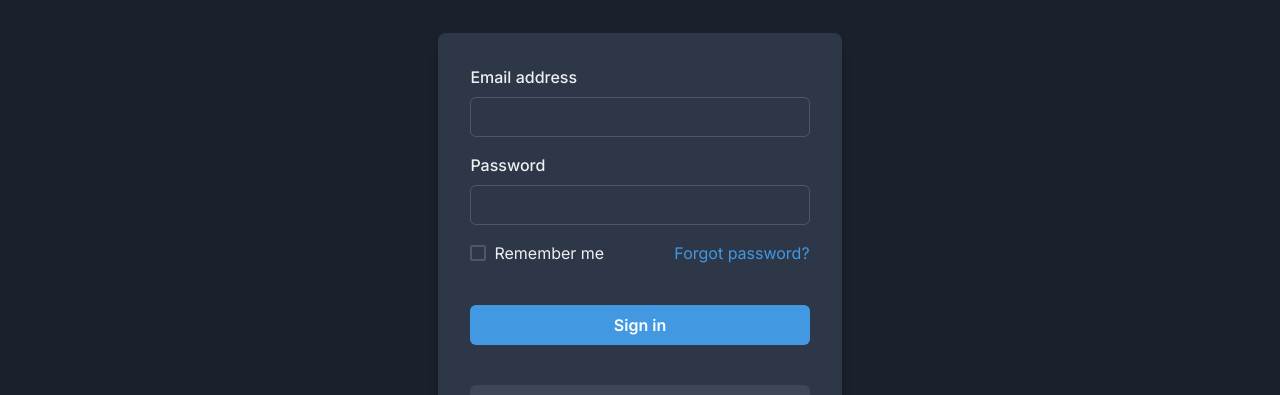
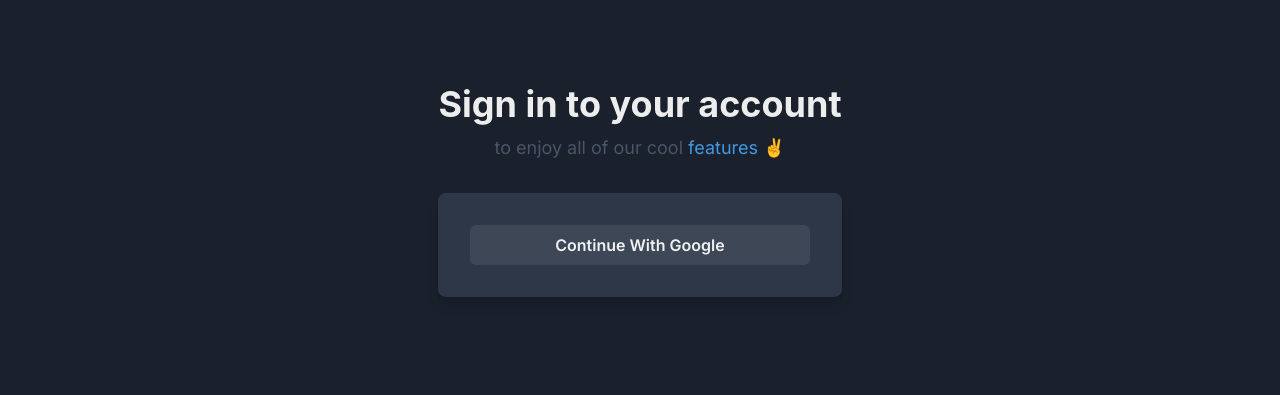
Before and after one commit to Reinhartsamuel/autotrade, a Next.js app: page /auth/login in a window 1280 px wide. Shown: the part 274-669 px from the top of the page. Built offline with nearby package versions, Linux system fonts and the light colour scheme; no server answers.

Commit message:
fix few errors, disable rules

```diff
--- a/app/api/callback/route.js
+++ b/app/api/callback/route.js
@@ -1,8 +1,7 @@
 import CryptoJS from "crypto-js";
-import Base64 from "crypto-js/enc-base64";
 import { db } from "../../../lib/firebase-admin-config";
 
-const appMode = process.env.NEXT_PUBLIC_APP_MODE;
+// const appMode = process.env.NEXT_PUBLIC_APP_MODE;
 
 export async function POST(request) {
   const body = await request.json();
@@ -10,7 +9,7 @@
 
   // const serverKey = appMode === "staging" ?  process.env.NEXT_PUBLIC_MIDTRANS_SERVER_KEY_SANDBOX : "kontoll"
   const serverKey = process.env.NEXT_PUBLIC_MIDTRANS_SERVER_KEY_SANDBOX
-  let error = undefined;
+  let errorData = undefined;
 
   //create hash
   const hash = CryptoJS.SHA512(order_id + status_code + gross_amount + serverKey)
@@ -54,10 +53,10 @@
         })
       } catch (error) {
         console.log(error.message, 'error sending email create order');
-        error = error.message
+        errorData = error.message
         // return Response.json({status : false, message : error.message, data : "Error sending email create order", body})
       }
-      return Response.json({ message : "success", error });
+      return Response.json({ message : "success", error: errorData });
     } catch (error) {
       return Response.json({ status: false, message: JSON.stringify(error) });
     }
--- a/app/api/card/token/route.js
+++ b/app/api/card/token/route.js
@@ -1,4 +1,4 @@
-const axios = require("axios");
+import axios from 'axios';
 
 export async function GET(request) {
   const searchParams = request.nextUrl.searchParams;
--- a/app/api/payment/route.js
+++ b/app/api/payment/route.js
@@ -1,4 +1,4 @@
-const midtransClient = require("midtrans-client");
+import midtransClient from "midtrans-client";
 
 export async function POST(request) {
 
--- a/app/auth/forgot-password/page.js
+++ b/app/auth/forgot-password/page.js
@@ -1,4 +1,3 @@
-import React from 'react'
 
 const ForgotPasswordPage = () => {
   return (
--- a/app/auth/login/page.js
+++ b/app/auth/login/page.js
@@ -2,10 +2,6 @@
 import {
   Flex,
   Box,
-  FormControl,
-  FormLabel,
-  Input,
-  Checkbox,
   Stack,
   Link,
   Button,
@@ -104,31 +100,8 @@
           boxShadow={'lg'}
           p={8}>
           <Stack spacing={4}>
-            <FormControl id="email">
-              <FormLabel>Email address</FormLabel>
-              <Input type="email" />
-            </FormControl>
-            <FormControl id="password">
-              <FormLabel>Password</FormLabel>
-              <Input type="password" />
-            </FormControl>
             <Stack spacing={10}>
-              <Stack
-                direction={{ base: 'column', sm: 'row' }}
-                align={'start'}
-                justify={'space-between'}>
-                <Checkbox>Remember me</Checkbox>
-                <Link color={'blue.400'}>Forgot password?</Link>
-              </Stack>
-              <Button
-                bg={'blue.400'}
-                color={'white'}
-                _hover={{
-                  bg: 'blue.500',
-                }}>
-                Sign in
-              </Button>
-              <Button onClick={handleLoginGoogle}>Continue With Google</Button>
+              <Button isLoading={loading} onClick={handleLoginGoogle}>Continue With Google</Button>
             </Stack>
           </Stack>
         </Box>
--- a/app/checkout/page.js
+++ b/app/checkout/page.js
@@ -1,4 +1,4 @@
-import React, { Suspense } from "react";
+import { Suspense } from "react";
 import FeatureComponent from "../components/FeatureComponent";
 import { Box, Stack } from "@chakra-ui/react";
 
```
Also changed, not shown: .eslintrc.js.
